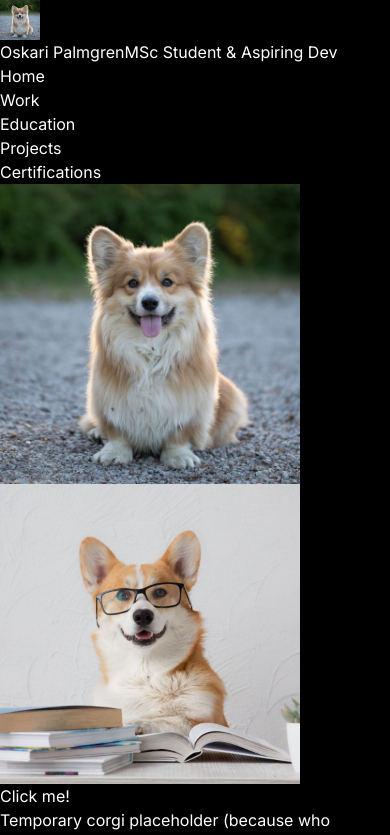
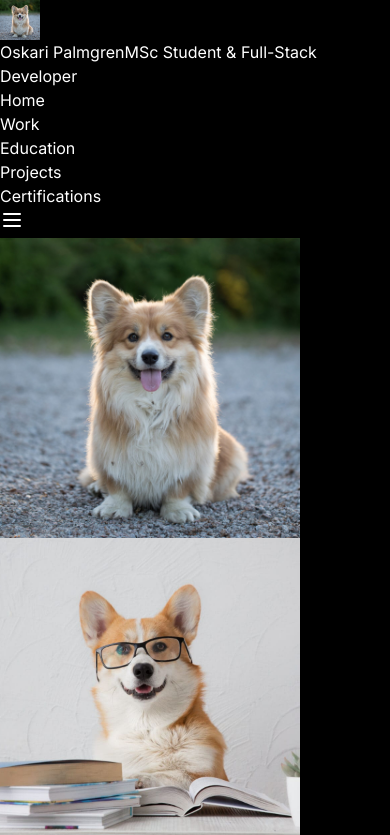
Before and after one commit to Palmgrenoskari/portfolio-site, a Next.js app: page / in a window 390 px wide. Shown: the top 835 px of the page. Built offline with nearby package versions, Linux system fonts and the light colour scheme.

Commit message:
Add hamburger menu to mobile screens. Big overall improvements to mobile UI

```diff
--- a/src/app/certifications/page.tsx
+++ b/src/app/certifications/page.tsx
@@ -30,7 +30,7 @@ export default function CertificationsPage() {
   ];
 
   return (
-    <div className="max-w-3xl mx-auto">
+    <div className="max-w-3xl w-full mx-auto px-4 sm:px-6 lg:px-8">
       <h1 className="text-3xl font-bold mb-8 text-center text-red-400">
         Certifications
       </h1>
--- a/src/app/education/page.tsx
+++ b/src/app/education/page.tsx
@@ -65,7 +65,7 @@ export default function EducationPage() {
   ];
 
   return (
-    <div className="max-w-3xl mx-auto">
+    <div className="max-w-3xl w-full mx-auto px-4 sm:px-6 lg:px-8">
       <h1 className="text-3xl font-bold mb-8 text-center text-yellow-400">
         Education
       </h1>
--- a/src/app/layout.tsx
+++ b/src/app/layout.tsx
@@ -18,12 +18,10 @@ export default function RootLayout({
   return (
     <html lang="en">
       <body
-        className={`${inter.className} bg-gray-900 text-gray-100 min-h-screen flex flex-col`}
+        className={`${inter.className} bg-gray-900 text-gray-100 min-h-screen flex flex-col w-full`}
       >
         <Header />
-        <main className="flex-grow container mx-auto px-4 py-8">
-          {children}
-        </main>
+        <main className="flex-grow w-full px-4 py-8">{children}</main>
         <Footer />
       </body>
     </html>
--- a/src/app/page.tsx
+++ b/src/app/page.tsx
@@ -27,7 +27,7 @@ export default function Home() {
   ];
 
   return (
-    <div className="flex flex-col items-center">
+    <div className="flex flex-col items-center w-full px-4 sm:px-6 lg:px-8">
       <WiseProfilePicture />
       <p className="text-xs text-gray-500 mt-2 text-center italic">
         Temporary corgi placeholder (because who doesn't love these fluff
@@ -62,7 +62,7 @@ export default function Home() {
           <FaLinkedin />
         </Link>
       </div>
-      <div className="flex flex-wrap justify-center gap-2">
+      <div className="flex flex-wrap justify-center gap-2 w-full">
         {technologies.map((tech) => (
           <div
             key={tech.name}
--- a/src/app/projects/page.tsx
+++ b/src/app/projects/page.tsx
@@ -131,7 +131,7 @@ export default function ProjectsPage() {
   ];
 
   return (
-    <div className="max-w-3xl mx-auto">
+    <div className="max-w-3xl w-full mx-auto px-4 sm:px-6 lg:px-8">
       <h1 className="text-3xl font-bold mb-8 text-center text-purple-400">
         Main Projects
       </h1>
--- a/src/app/work/page.tsx
+++ b/src/app/work/page.tsx
@@ -74,7 +74,7 @@ export default function WorkPage() {
   ];
 
   return (
-    <div className="max-w-3xl mx-auto">
+    <div className="max-w-3xl w-full mx-auto px-4 sm:px-6 lg:px-8">
       <h1 className="text-3xl font-bold mb-8 text-center text-green-400">
         Work Experience
       </h1>
--- a/src/components/Footer.tsx
+++ b/src/components/Footer.tsx
@@ -1,7 +1,7 @@
 export default function Footer() {
   return (
-    <footer className="bg-gray-800 text-white py-4">
-      <div className="container mx-auto px-4 text-center">
+    <footer className="bg-gray-800 text-white py-4 w-full">
+      <div className="max-w-7xl mx-auto px-4 sm:px-6 lg:px-8 text-center">
         <p>&copy; {new Date().getFullYear()} Oskari Palmgren </p>
       </div>
     </footer>
--- a/src/components/Header.tsx
+++ b/src/components/Header.tsx
@@ -1,55 +1,48 @@
 import Link from "next/link";
 import LogoWithName from "@/components/ClickableLogo";
+import MobileNav from "./MobileNav";
+
+const routes = [
+  { href: "/", label: "Home", hoverColor: "text-blue-400" },
+  { href: "/work", label: "Work", hoverColor: "text-green-400" },
+  { href: "/education", label: "Education", hoverColor: "text-yellow-400" },
+  { href: "/projects", label: "Projects", hoverColor: "text-purple-400" },
+  {
+    href: "/certifications",
+    label: "Certifications",
+    hoverColor: "text-red-400",
+  },
+];
 
 export default function Header() {
   return (
-    <header className="bg-gray-800 text-white py-4">
-      <nav className="container mx-auto px-4 flex justify-between items-center">
+    <header className="bg-gray-800 text-white py-4 w-full">
+      <nav className="max-w-7xl mx-auto px-4 sm:px-6 lg:px-8 flex justify-between items-center">
         <Link href="/" className="flex items-center space-x-2">
           <LogoWithName
             name="Oskari Palmgren"
-            description="MSc Student & Aspiring Dev"
+            description="MSc Student & Full-Stack Developer"
           />
         </Link>
-        <ul className="flex space-x-4">
-          <li>
-            <Link href="/" className="hover:text-blue-400 transition-colors">
-              Home
-            </Link>
-          </li>
-          <li>
-            <Link
-              href="/work"
-              className="hover:text-green-400 transition-colors"
-            >
-              Work
-            </Link>
-          </li>
-          <li>
-            <Link
-              href="/education"
-              className="hover:text-yellow-400 transition-colors"
-            >
-              Education
-            </Link>
-          </li>
-          <li>
-            <Link
-              href="/projects"
-              className="hover:text-purple-400 transition-colors"
-            >
-              Projects
-            </Link>
-          </li>
-          <li>
-            <Link
-              href="/certifications"
-              className="hover:text-red-400 transition-colors"
-            >
-              Certifications
-            </Link>
-          </li>
+
+        {/* Desktop Navigation */}
+        <ul className="hidden md:flex space-x-4">
+          {routes.map((route) => (
+            <li key={route.href}>
+              <Link
+                href={route.href}
+                className={`hover:${route.hoverColor} transition-colors px-2`}
+              >
+                {route.label}
+              </Link>
+            </li>
+          ))}
         </ul>
+
+        {/* Mobile Navigation */}
+        <div className="md:hidden">
+          <MobileNav routes={routes} />
+        </div>
       </nav>
     </header>
   );
--- /dev/null
+++ b/src/components/MobileNav.tsx
@@ -0,0 +1,63 @@
+"use client";
+
+import { useState, useRef, useEffect } from "react";
+import Link from "next/link";
+import { Menu, X } from "lucide-react";
+import { usePathname } from "next/navigation";
+
+interface MobileNavProps {
+  routes: {
+    href: string;
+    label: string;
+    hoverColor: string;
+  }[];
+}
+
+export default function MobileNav({ routes }: MobileNavProps) {
+  const [isOpen, setIsOpen] = useState(false);
+  const menuRef = useRef<HTMLDivElement>(null);
+  const pathname = usePathname();
+
+  // Close menu when clicking outside
+  useEffect(() => {
+    function handleClickOutside(event: MouseEvent) {
+      if (menuRef.current && !menuRef.current.contains(event.target as Node)) {
+        setIsOpen(false);
+      }
+    }
+
+    document.addEventListener("mousedown", handleClickOutside);
+    return () => document.removeEventListener("mousedown", handleClickOutside);
+  }, []);
+
+  // Close menu when route changes
+  useEffect(() => {
+    setIsOpen(false);
+  }, []);
+
+  return (
+    <div className="relative" ref={menuRef}>
+      <button
+        onClick={() => setIsOpen(!isOpen)}
+        className="p-2 text-white hover:text-gray-300 focus:outline-none"
+        aria-label="Toggle navigation menu"
+      >
+        {isOpen ? <X className="h-6 w-6" /> : <Menu className="h-6 w-6" />}
+      </button>
+
+      {isOpen && (
+        <div className="absolute right-0 mt-2 w-48 rounded-md bg-gray-700 shadow-lg py-1 z-50">
+          {routes.map((route) => (
+            <Link
+              key={route.href}
+              href={route.href}
+              className={`block px-4 py-2 text-sm text-white hover:${route.hoverColor} hover:bg-gray-600`}
+            >
+              {route.label}
+            </Link>
+          ))}
+        </div>
+      )}
+    </div>
+  );
+}
```
